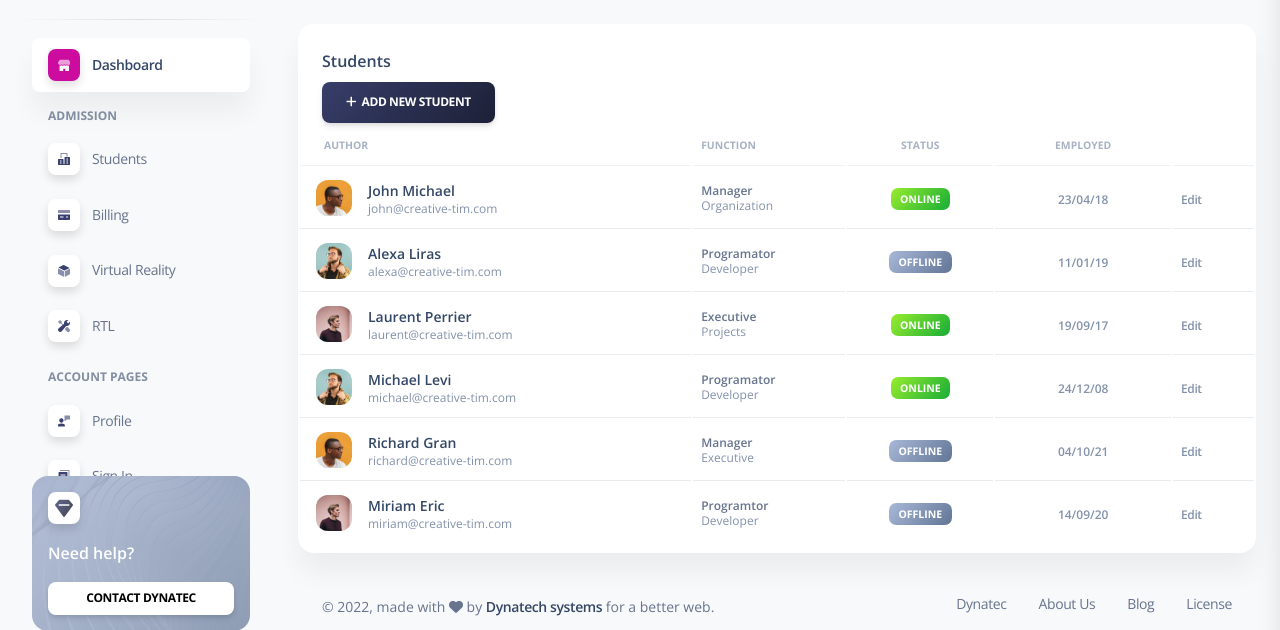
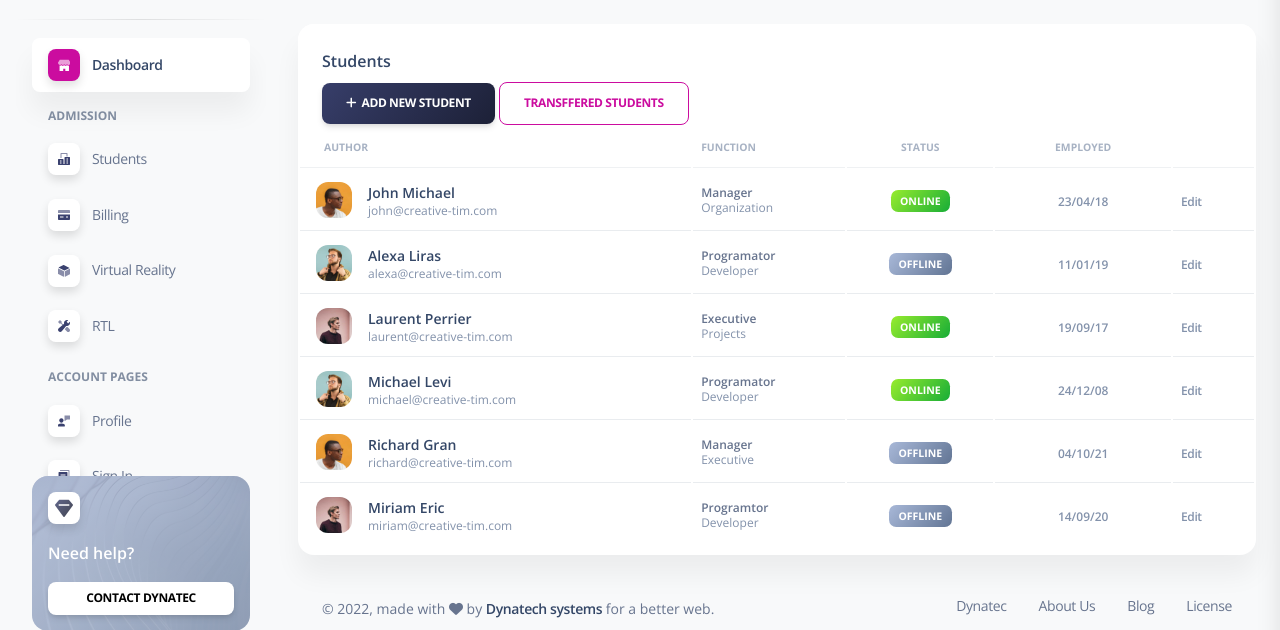
Before and after one commit to sirgama/School-Management-System, a Django app: page /students/ in a window 1280 px wide. Shown: the part 75-705 px from the top of the page. Run offline with Django 4.2, Linux system fonts and the light colour scheme; some libraries are stand-ins or nearby versions.

Commit message:
add transffered students button

```diff
--- a/modules/templates/modules/students.html
+++ b/modules/templates/modules/students.html
@@ -14,8 +14,11 @@
 
                 </div>
                 <div class="">
-                    <a class="btn bg-gradient-dark mb-0" data-bs-toggle="modal" data-bs-target="#exampleModal" href="javascript:;"><i class="fas fa-plus"></i>&nbsp;&nbsp;Add New Student</a>
+                    <a class=" btn bg-gradient-dark mb-0" data-bs-toggle="modal" data-bs-target="#exampleModal" href="javascript:;"><i class="fas fa-plus"></i>&nbsp;&nbsp;Add New Student</a>
+                    <a class="btn btn-outline-primary mb-0" href="javascript:;">Transffered Students</a>
+
                 </div>
+
           </div>
           <div class="card-body px-0 pt-0 pb-2">
             <div class="table-responsive p-0">
```
